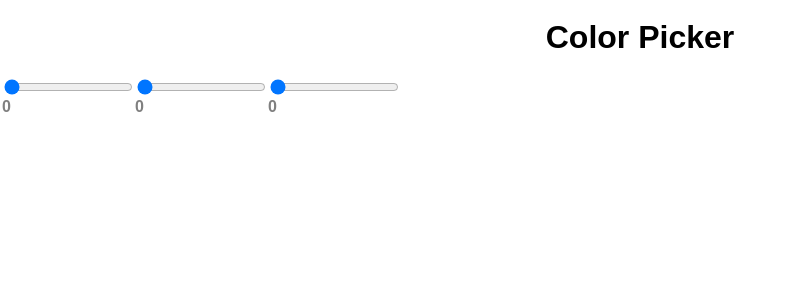
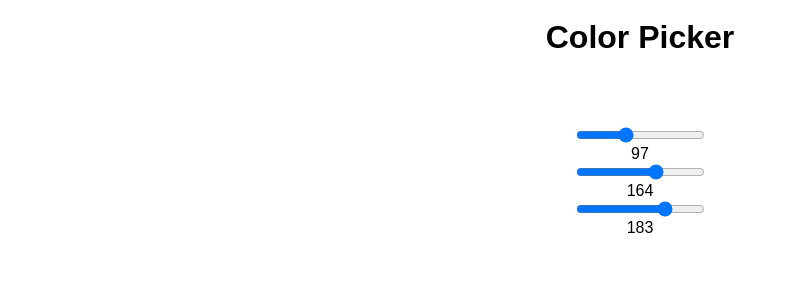
Before and after one commit to foxamanda2/color-picker, a React (Create React App) app: page / in a window 1280 px wide. Shown: the top 300 px of the page, without its empty margins (0-795 px from the left). Built offline with nearby package versions, Linux system fonts and the light colour scheme.

Commit message:
Color adjust working

```diff
--- a/src/App.jsx
+++ b/src/App.jsx
@@ -1,62 +1,64 @@
 import React, { Component } from 'react'
 
-// CSS
-// const styles = styled.div{
-
-// }
-export class Slider extends Component {
+export class App extends Component {
   state = {
-    value: 0,
+    hue: Math.floor(Math.random() * 255),
+    saturation: Math.floor(Math.random() * 255),
+    light: Math.floor(Math.random() * 255),
   }
 
-  handleOnChange = event => {
-    return this.setState({ value: event.target.value })
+  handleOnChangeHue = event => {
+    this.setState({ hue: event.target.value })
+    console.log(this.state.hue)
   }
-  render() {
-    return (
-      <div>
-        <input
-          className="slider"
-          type="range"
-          min={0}
-          max={255}
-          value={this.state.value}
-          onChange={this.handleOnChange}
-        />
-        <div className="value">{this.state.value}</div>
-      </div>
-    )
+  handleOnChangeSaturation = event => {
+    this.setState({ saturation: event.target.value })
+    console.log(this.state.saturation)
   }
-}
-export class App extends Component {
-  handleUpdateColor = () => {
-    const red = this.state.color
-  }
-  state = {
-    color: '000000',
+  handleOnChangeLight = event => {
+    this.setState({ light: event.target.value })
+    console.log(this.state.light)
   }
 
   render() {
     return (
       <div>
         <h1>Color Picker</h1>
-        <h2>
-          <Slider
-            color="#0076D9"
-            hexColor="red"
-            handleUpdateColor={this.HandleUpdateColor}
+        <div
+          className="ColorBox"
+          style={{
+            backgroundColor: `hsl(${this.state.hue},${this.state.saturation}%,${this.state.light}%)`,
+          }}
+        ></div>
+        <div>
+          <input
+            className="hue-slider"
+            type="range"
+            min={0}
+            max={255}
+            value={this.state.hue}
+            onChange={this.handleOnChangeHue}
           />
-          <Slider
-            color="#0076D9"
-            hexColor="red"
-            handleUpdateColor={this.HandleUpdateColor}
+          <div className="hue">{this.state.hue}</div>
+          <input
+            className="saturation-slider"
+            type="range"
+            min={0}
+            max={255}
+            value={this.state.saturation}
+            onChange={this.handleOnChangeSaturation}
           />
-          <Slider
-            color="#0076D9"
-            hexColor="red"
-            handleUpdateColor={this.HandleUpdateColor}
+          <div className="saturation">{this.state.saturation}</div>
+          <input
+            className="light-slider"
+            type="range"
+            min={0}
+            max={255}
+            value={this.state.light}
+            onChange={this.handleOnChangeLight}
           />
-        </h2>
+          <div className="light">{this.state.light}</div>
+        </div>
       </div>
     )
   }
--- a/src/index.scss
+++ b/src/index.scss
@@ -1,7 +1,6 @@
 :root {
   font: 16px / 1 sans-serif;
 }
-
 html {
   height: 100%;
 }
@@ -25,3 +24,11 @@ h2 {
 .slider {
   flex: 6;
 }
+div {
+  text-align: center;
+}
+.ColorBox {
+  width: 50px;
+  height: 50px;
+  margin: 0px auto;
+}
```
